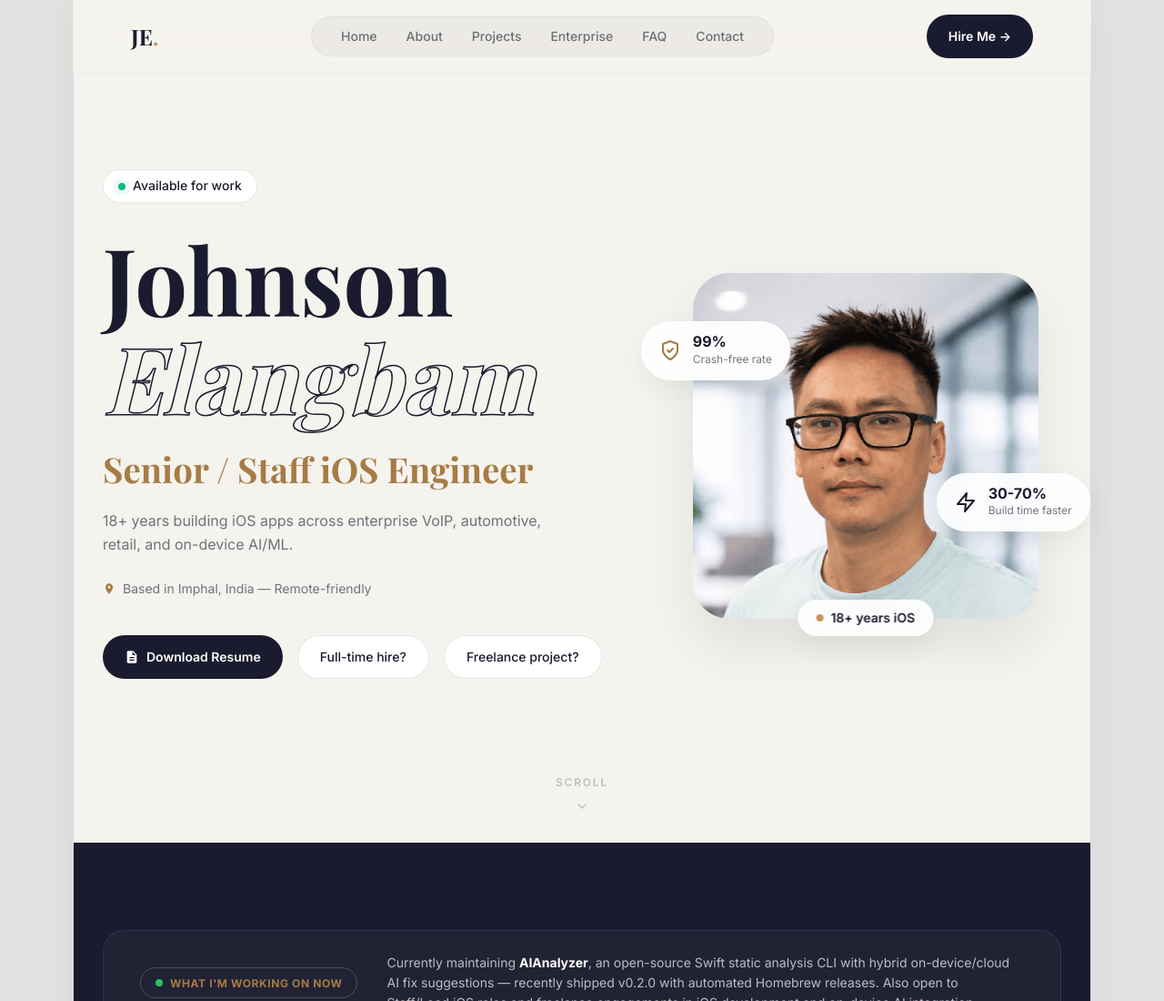
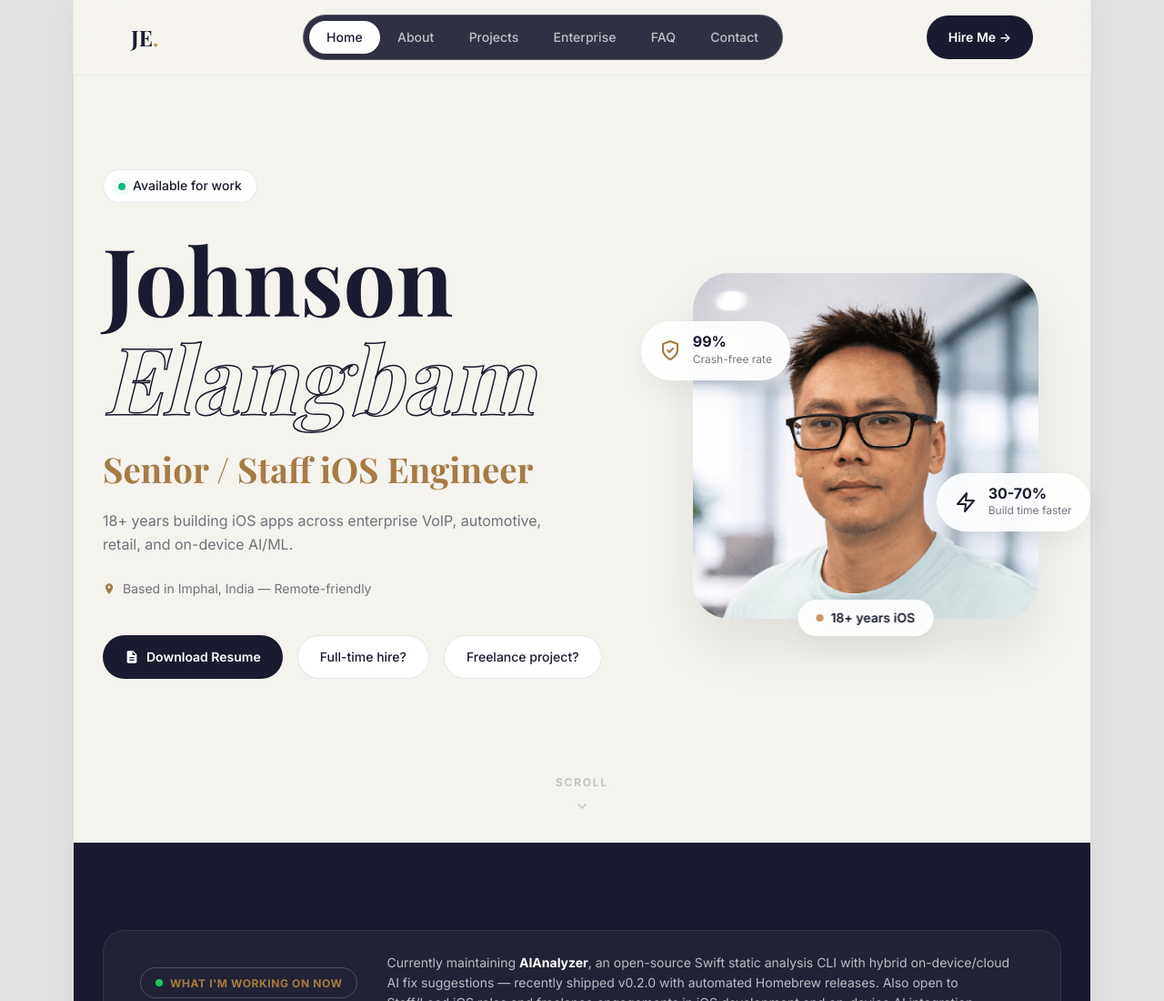
Before and after one commit to elangbamjohnson/elangbamjohnson.github.io, a plain HTML site: page index.html in a window 1280 px wide. Shown: the top 1100 px of the page at 91% size. Drawn offline with nearby package versions, Linux system fonts and the light colour scheme; a web font is replaced by a local one.

Commit message:
feat: implement sliding pill nav interaction

```diff
--- a/assets/css/styles.css
+++ b/assets/css/styles.css
@@ -278,19 +278,37 @@ h1, h2, h3, h4, h5, h6 {
 }
 
 .nav-links {
+    position: relative;
     display: flex;
-    gap: 2rem;
-    background: rgba(26, 27, 46, 0.04);
-    padding: 0.6rem 2rem;
+    background: rgba(26, 27, 46, 0.9); /* Dark background */
+    padding: 0.4rem;
     border-radius: var(--radius-pill);
-    border: 1px solid rgba(26, 27, 46, 0.05);
+    border: 1px solid rgba(255, 255, 255, 0.2); /* Thin light border */
+}
+.nav-pill {
+    position: absolute;
+    top: 0.4rem;
+    bottom: 0.4rem;
+    left: 0;
+    width: 0;
+    background-color: var(--white);
+    border-radius: var(--radius-pill);
+    transition: all 0.25s cubic-bezier(0.4, 0, 0.2, 1);
+    z-index: 1;
+    pointer-events: none;
 }
 .nav-links a {
+    position: relative;
+    z-index: 2;
+    padding: 0.4rem 1.2rem;
     font-size: var(--text-sm);
     font-weight: 500;
-    color: var(--text-muted);
+    color: var(--text-light-muted);
+    transition: color 0.2s ease;
+    border-radius: var(--radius-pill);
 }
-.nav-links a:hover {
+.nav-links a:hover,
+.nav-links a.active {
     color: var(--navy);
 }
 
--- a/index.html
+++ b/index.html
@@ -24,7 +24,8 @@
     <nav class="navbar" id="navbar">
         <a href="#" class="nav-logo">JE<span>.</span></a>
         <div class="nav-links">
-            <a href="#">Home</a>
+            <div class="nav-pill"></div>
+            <a href="#home">Home</a>
             <a href="#about">About</a>
             <a href="#projects">Projects</a>
             <a href="#enterprise">Enterprise</a>
@@ -37,7 +38,7 @@
 
     <main>
         <!-- Hero Section -->
-        <section class="container hero">
+        <section id="home" class="container hero">
             <div class="hero-content">
                 <div class="status-badge">
                     <div class="status-dot-wrap">
@@ -544,6 +545,72 @@
                 }
             });
         });
+
+        // Sliding Pill Nav Interaction
+        const navPill = document.querySelector('.nav-pill');
+        const navItems = document.querySelectorAll('.nav-links a');
+        const sections = document.querySelectorAll('section[id]');
+        let activeLink = document.querySelector('.nav-links a[href="#home"]');
+
+        function updatePill(link) {
+            if (!link || !navPill) return;
+            // Get relative position to .nav-links container
+            navPill.style.left = link.offsetLeft + 'px';
+            navPill.style.width = link.offsetWidth + 'px';
+        }
+
+        // Initial setup
+        if (activeLink) {
+            activeLink.classList.add('active');
+            // Timeout to ensure fonts/layout are loaded before calculating width
+            setTimeout(() => updatePill(activeLink), 100);
+        }
+
+        // 1. Intersection Observer for Scroll Tracking
+        const observerOptions = {
+            root: null,
+            rootMargin: '-40% 0px -60% 0px', // Trigger when section is in top half
+            threshold: 0
+        };
+
+        const observer = new IntersectionObserver((entries) => {
+            entries.forEach(entry => {
+                if (entry.isIntersecting) {
+                    const id = entry.target.getAttribute('id');
+
+                    navItems.forEach(link => {
+                        link.classList.remove('active');
+                        if (link.getAttribute('href') === '#' + id) {
+                            link.classList.add('active');
+                            activeLink = link;
+                            updatePill(link);
+                        }
+                    });
+                }
+            });
+        }, observerOptions);
+
+        sections.forEach(section => observer.observe(section));
+
+        // 2. Hover Interactions
+        navItems.forEach(link => {
+            link.addEventListener('mouseenter', (e) => {
+                updatePill(e.target);
+            });
+        });
+
+        document.querySelector('.nav-links').addEventListener('mouseleave', () => {
+            if (activeLink) {
+                updatePill(activeLink);
+            }
+        });
+
+        // 3. Handle window resize
+        window.addEventListener('resize', () => {
+            if (activeLink) {
+                updatePill(activeLink);
+            }
+        });
     </script>
 </body>
 </html>
```
